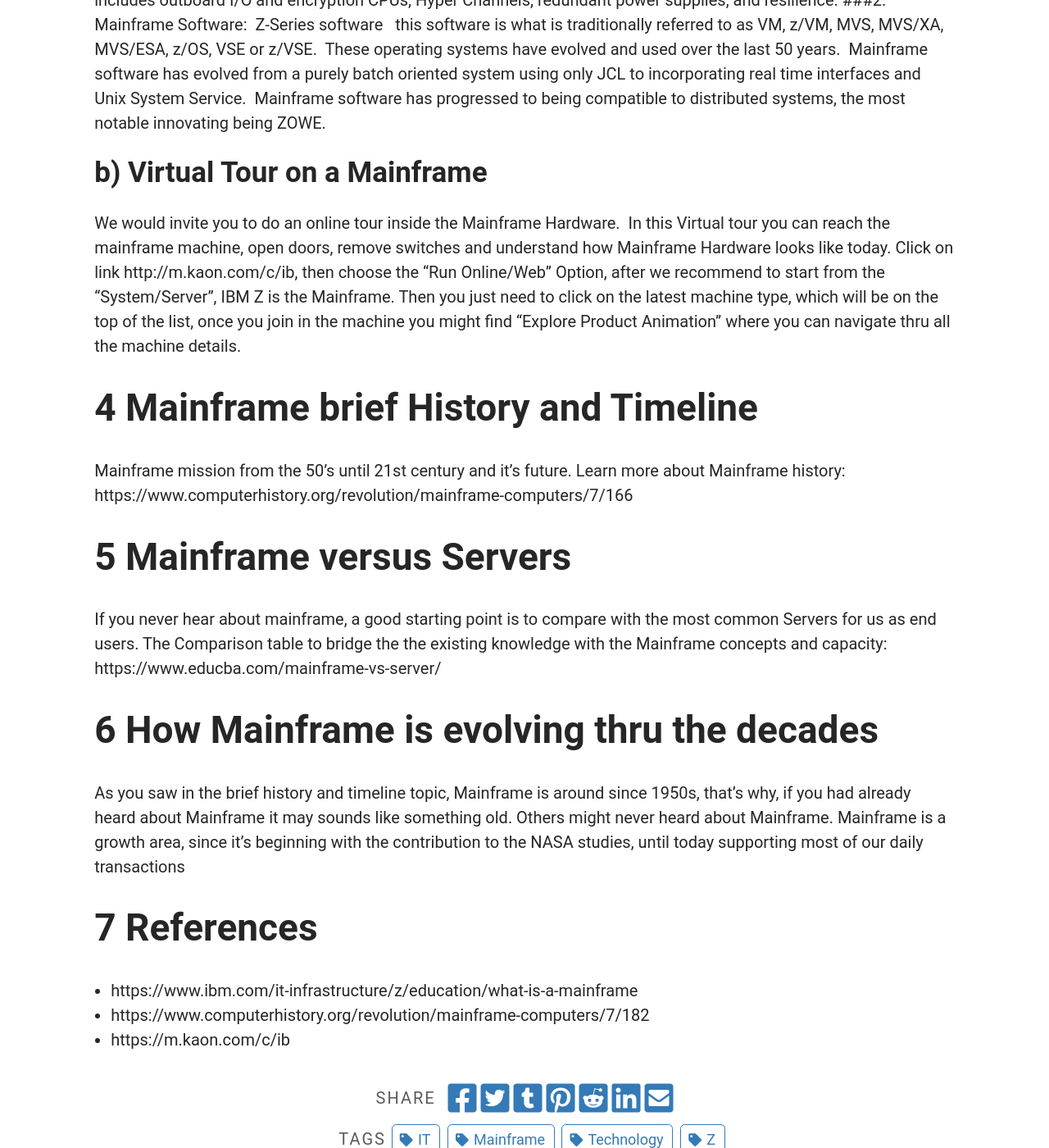
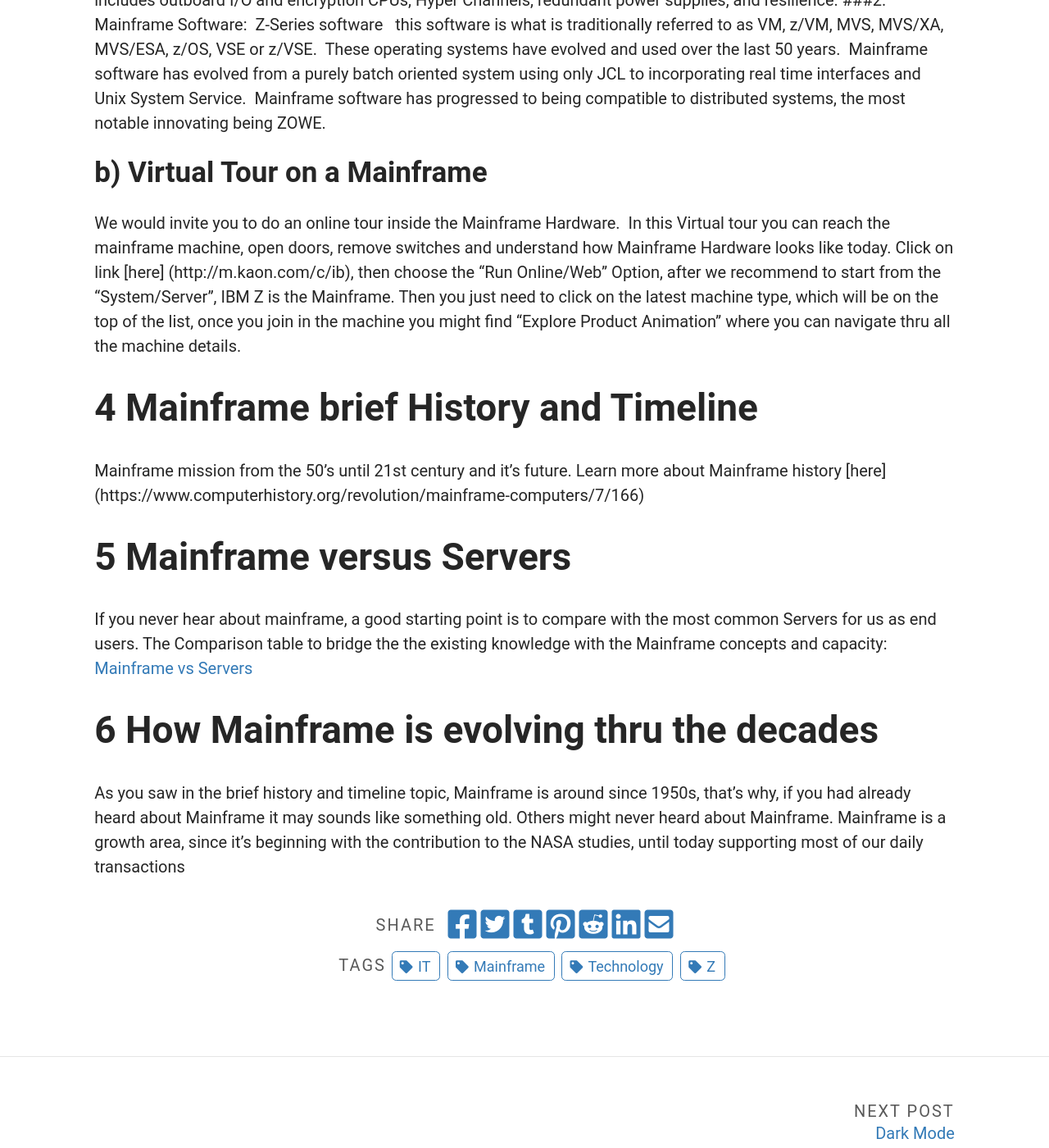
Before and after one commit to vipadua/test-page, a Jekyll site: the page built from _posts/2021-08-30-what-is-a-mainframe.md, in a window 1280 px wide and 1400 px high, scrolled down 1261 px. Shown: the whole window at 82% size. Built offline with Jekyll 4.4.1, drawn with Linux system fonts in a browser that asks for light colours.

Commit message:
Update 2021-08-30-what-is-a-mainframe.md

```diff
--- a/_posts/2021-08-30-what-is-a-mainframe.md
+++ b/_posts/2021-08-30-what-is-a-mainframe.md
@@ -27,19 +27,14 @@ Mainframe In the past, the term Mainframe was synonymous with the hardware (S360
  this software is what is traditionally referred to as VM, z/VM, MVS, MVS/XA, MVS/ESA, z/OS, VSE or z/VSE.  These operating systems have evolved and used over the last 50 years.  Mainframe software has evolved from a purely batch oriented system using only JCL to incorporating real time interfaces and Unix System Service.  Mainframe software has progressed to being compatible to distributed systems, the most notable innovating being ZOWE.
 
 ## b) Virtual Tour on a Mainframe
-We would invite you to do an online tour inside the Mainframe Hardware.  In this Virtual tour you can reach the mainframe machine, open doors, remove switches and understand how Mainframe Hardware looks like today. Click on link http://m.kaon.com/c/ib, then choose the "Run Online/Web" Option, after we recommend to start from the "System/Server", IBM Z is the Mainframe. Then you just need to click on the latest machine type, which will be on the top of the list, once you join in the machine you might find "Explore Product Animation" where you can navigate thru all the machine details.
+We would invite you to do an online tour inside the Mainframe Hardware.  In this Virtual tour you can reach the mainframe machine, open doors, remove switches and understand how Mainframe Hardware looks like today. Click on link [here] (http://m.kaon.com/c/ib), then choose the "Run Online/Web" Option, after we recommend to start from the "System/Server", IBM Z is the Mainframe. Then you just need to click on the latest machine type, which will be on the top of the list, once you join in the machine you might find "Explore Product Animation" where you can navigate thru all the machine details.
 
 # 4 Mainframe brief History and Timeline
-Mainframe mission from the 50's until 21st century and it's future. Learn more about Mainframe history: https://www.computerhistory.org/revolution/mainframe-computers/7/166
+Mainframe mission from the 50's until 21st century and it's future. Learn more about Mainframe history [here] (https://www.computerhistory.org/revolution/mainframe-computers/7/166)
 
 # 5 Mainframe versus Servers
-If you never hear about mainframe, a good starting point is to compare with the most common Servers for us as end users. The Comparison table to bridge the the existing knowledge with the Mainframe concepts and capacity: https://www.educba.com/mainframe-vs-server/
+If you never hear about mainframe, a good starting point is to compare with the most common Servers for us as end users. The Comparison table to bridge the the existing knowledge with the Mainframe concepts and capacity: [Mainframe vs Servers](https://www.educba.com/mainframe-vs-server/)
 
 # 6 How Mainframe is evolving thru the decades
 As you saw in the brief history and timeline topic, Mainframe is around since 1950s, that's why, if you had already heard about Mainframe it may sounds like something old. Others might never heard about Mainframe.
 Mainframe is a growth area, since it's beginning with the contribution to the NASA studies, until today supporting most of our daily transactions
-
-# 7 References
-- https://www.ibm.com/it-infrastructure/z/education/what-is-a-mainframe
-- https://www.computerhistory.org/revolution/mainframe-computers/7/182
-- https://m.kaon.com/c/ib
```
